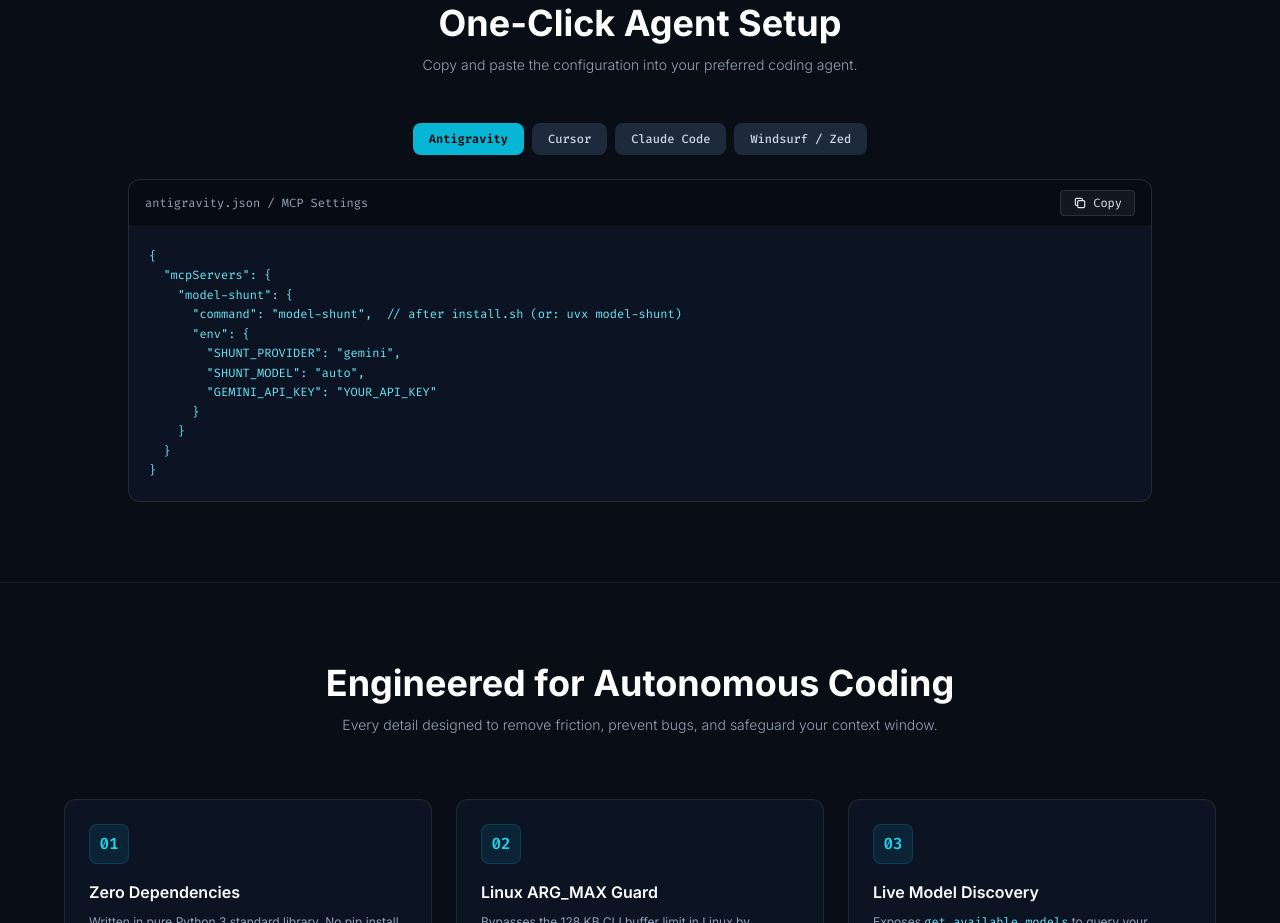
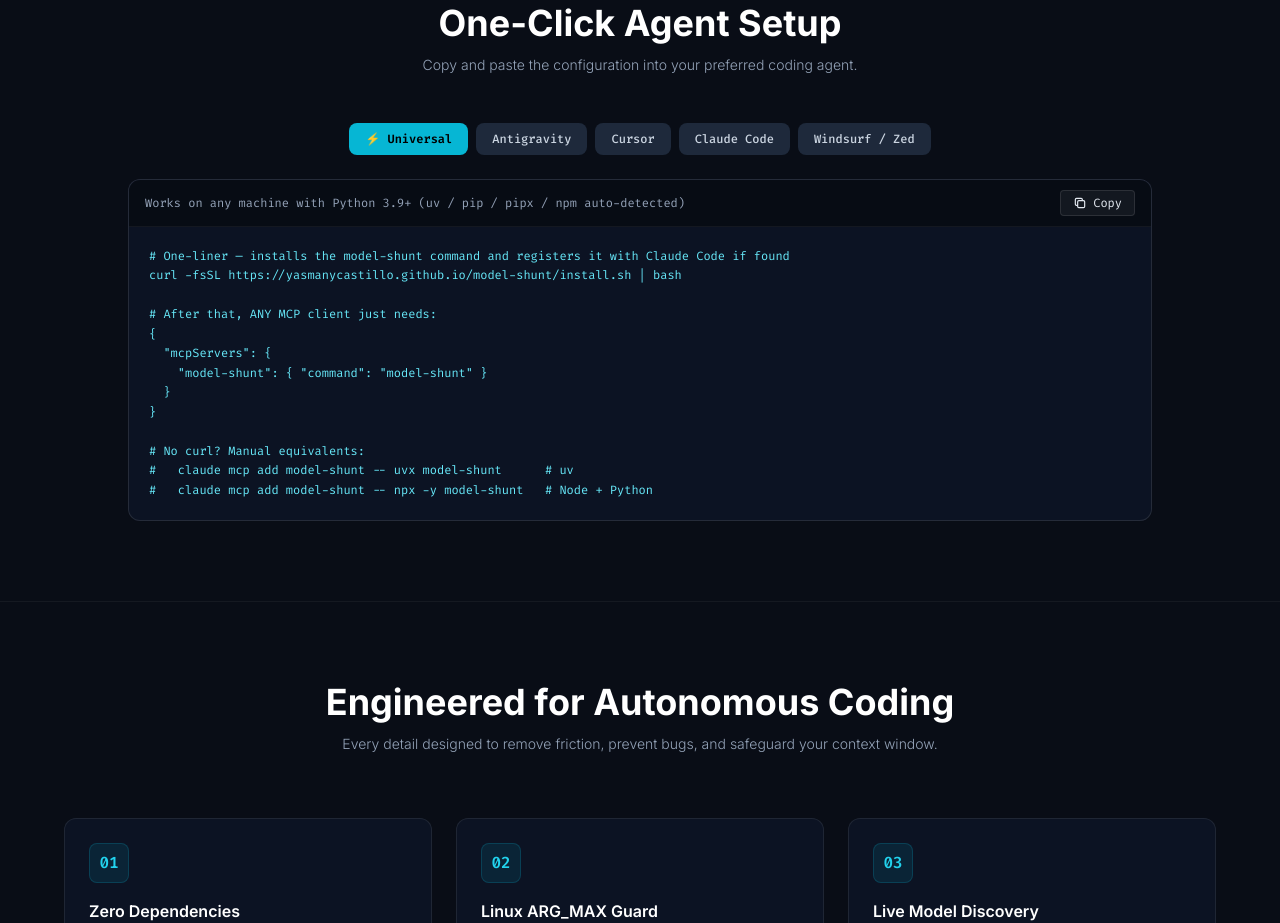
Before and after one commit to yasmanycastillo/agent-shunt, a website: page docs/index.html in a window 1280 px wide. Shown: the part 3320-4243 px from the top of the page. Drawn offline with nearby package versions, Linux system fonts and the light colour scheme.

Commit message:
docs: Universal installer as first Quick Setup tab

```diff
--- a/docs/index.html
+++ b/docs/index.html
@@ -391,7 +391,10 @@
 
       <!-- Agent Tabs -->
       <div class="flex justify-center flex-wrap gap-2 mb-6" id="agentTabs">
-        <button onclick="switchTab('antigravity')" id="tab-antigravity" class="tab-btn px-4 py-2 rounded-lg text-xs font-mono font-medium transition-all bg-brand-500 text-black font-semibold">
+        <button onclick="switchTab('universal')" id="tab-universal" class="tab-btn px-4 py-2 rounded-lg text-xs font-mono font-medium transition-all bg-brand-500 text-black font-semibold">
+          ⚡ Universal
+        </button>
+        <button onclick="switchTab('antigravity')" id="tab-antigravity" class="tab-btn px-4 py-2 rounded-lg text-xs font-mono font-medium transition-all bg-slate-800 text-slate-300 hover:text-white">
           Antigravity
         </button>
         <button onclick="switchTab('cursor')" id="tab-cursor" class="tab-btn px-4 py-2 rounded-lg text-xs font-mono font-medium transition-all bg-slate-800 text-slate-300 hover:text-white">
@@ -567,9 +570,13 @@
         file: ".cursor/mcp.json or Cursor MCP Settings",
         code: `{\n  "mcpServers": {\n    "model-shunt": {\n      "command": "model-shunt",  // after install.sh (or: uvx model-shunt)\n      "env": {\n        "SHUNT_PROVIDER": "gemini",\n        "SHUNT_MODEL": "auto",\n        "GEMINI_API_KEY": "YOUR_API_KEY"\n      }\n    }\n  }\n}`
       },
+      universal: {
+        file: "Works on any machine with Python 3.9+ (uv / pip / pipx / npm auto-detected)",
+        code: `# One-liner — installs the model-shunt command and registers it with Claude Code if found\ncurl -fsSL https://yasmanycastillo.github.io/model-shunt/install.sh | bash\n\n# After that, ANY MCP client just needs:\n{\n  "mcpServers": {\n    "model-shunt": { "command": "model-shunt" }\n  }\n}\n\n# No curl? Manual equivalents:\n#   claude mcp add model-shunt -- uvx model-shunt      # uv\n#   claude mcp add model-shunt -- npx -y model-shunt   # Node + Python`
+      },
       claude: {
-        file: "Universal installer / plugin marketplace",
-        code: `# 1. One-liner: detects uv/pip/npm, installs model-shunt, registers with Claude Code\ncurl -fsSL https://yasmanycastillo.github.io/model-shunt/install.sh | bash\n\n# 2. Or install as Claude Code plugin (hooks + skills + MCP server)\n/plugin marketplace add yasmanycastillo/model-shunt\n/plugin install shunt@model-shunt`
+        file: "Claude Code plugin (hooks + skills + MCP server)",
+        code: `# Install as Claude Code plugin — PreToolUse hooks + skills + MCP server in one\n/plugin marketplace add yasmanycastillo/model-shunt\n/plugin install shunt@model-shunt\n\n# Or register only the MCP server (if you ran install.sh, it is already done)\nclaude mcp add model-shunt -- model-shunt`
       },
       windsurf: {
         file: "~/.codeium/windsurf/mcp_config.json",
@@ -602,7 +609,7 @@
     }
 
     // Initialize default tab
-    switchTab('antigravity');
+    switchTab('universal');
   </script>
 </body>
 </html>
```
